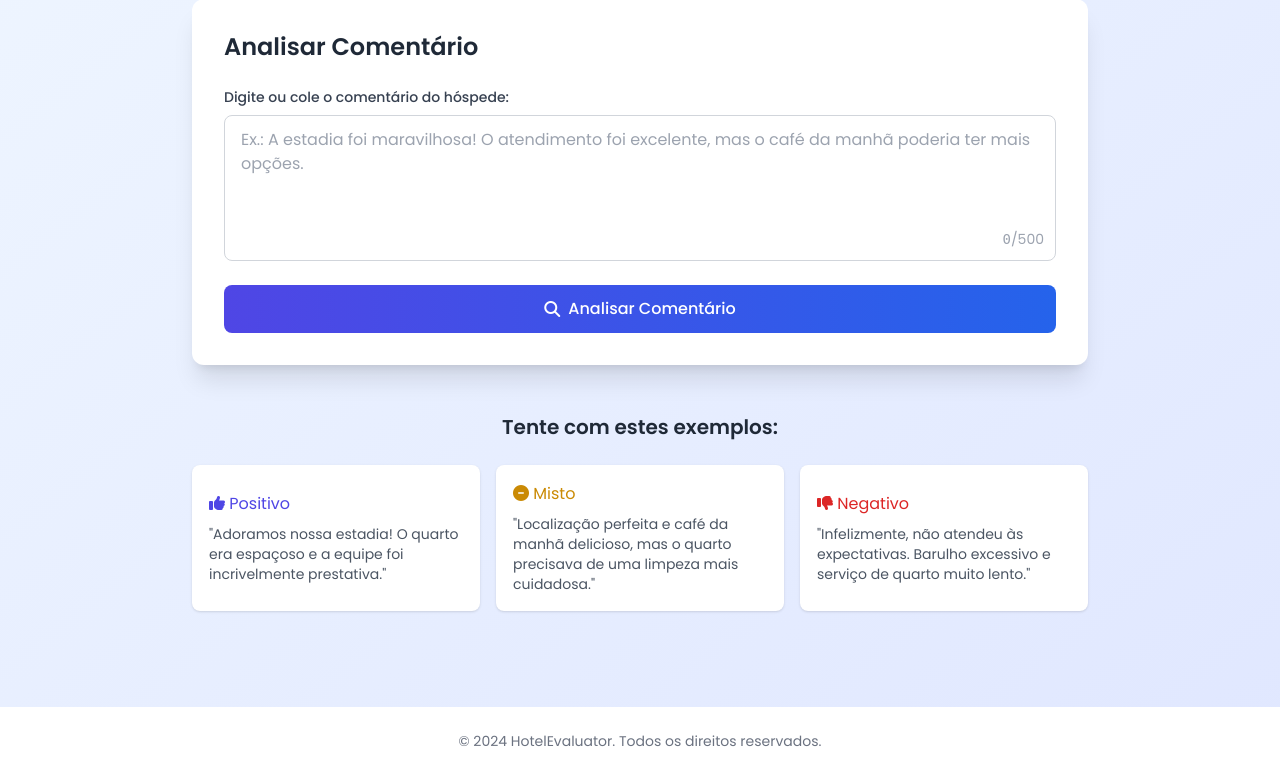
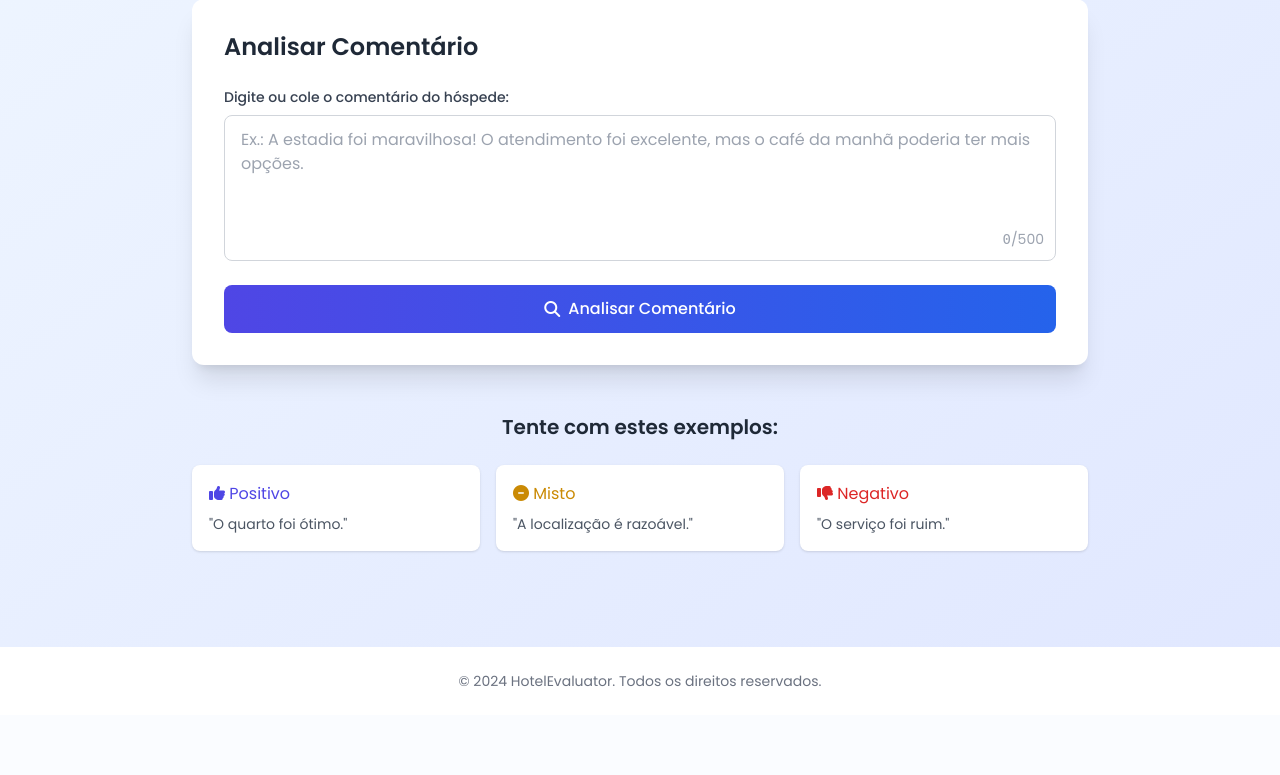
Before and after one commit to TheoRondon25/hotel_evaluator, a Flask app: page / in a window 1280 px wide. Shown: the part 225-1000 px from the top of the page. After the commit the page ends 911 px from the top, so only its background shows below. Run offline with Flask 3, Linux system fonts and the light colour scheme; some libraries are stand-ins or nearby versions.

Commit message:
ajuste exemplos

```diff
--- a/static/js/app.js
+++ b/static/js/app.js
@@ -132,9 +132,9 @@ function generateImprovementTip(data) {
 
 // Exemplos predefinidos
 const examples = [
-  "Adoramos nossa estadia! O quarto era espaçoso e a equipe foi incrivelmente prestativa.",
-  "Localização perfeita e café da manhã delicioso, mas o quarto precisava de uma limpeza mais cuidadosa.",
-  "Infelizmente, não atendeu às expectativas. Barulho excessivo e serviço de quarto muito lento.",
+  "O quarto foi ótimo.",
+  "A localização é razoável.",
+  "O serviço foi ruim.",
 ];
 
 function useExample(index) {
--- a/templates/index.html
+++ b/templates/index.html
@@ -256,10 +256,7 @@
               <div class="text-indigo-600 mb-2">
                 <i class="fas fa-thumbs-up"></i> Positivo
               </div>
-              <p class="text-sm text-gray-600">
-                "Adoramos nossa estadia! O quarto era espaçoso e a equipe foi
-                incrivelmente prestativa."
-              </p>
+              <p class="text-sm text-gray-600">"O quarto foi ótimo."</p>
             </button>
             <button
               onclick="useExample(1)"
@@ -268,10 +265,7 @@
               <div class="text-yellow-600 mb-2">
                 <i class="fas fa-minus-circle"></i> Misto
               </div>
-              <p class="text-sm text-gray-600">
-                "Localização perfeita e café da manhã delicioso, mas o quarto
-                precisava de uma limpeza mais cuidadosa."
-              </p>
+              <p class="text-sm text-gray-600">"A localização é razoável."</p>
             </button>
             <button
               onclick="useExample(2)"
@@ -280,10 +274,7 @@
               <div class="text-red-600 mb-2">
                 <i class="fas fa-thumbs-down"></i> Negativo
               </div>
-              <p class="text-sm text-gray-600">
-                "Infelizmente, não atendeu às expectativas. Barulho excessivo e
-                serviço de quarto muito lento."
-              </p>
+              <p class="text-sm text-gray-600">"O serviço foi ruim."</p>
             </button>
           </div>
         </div>
```
